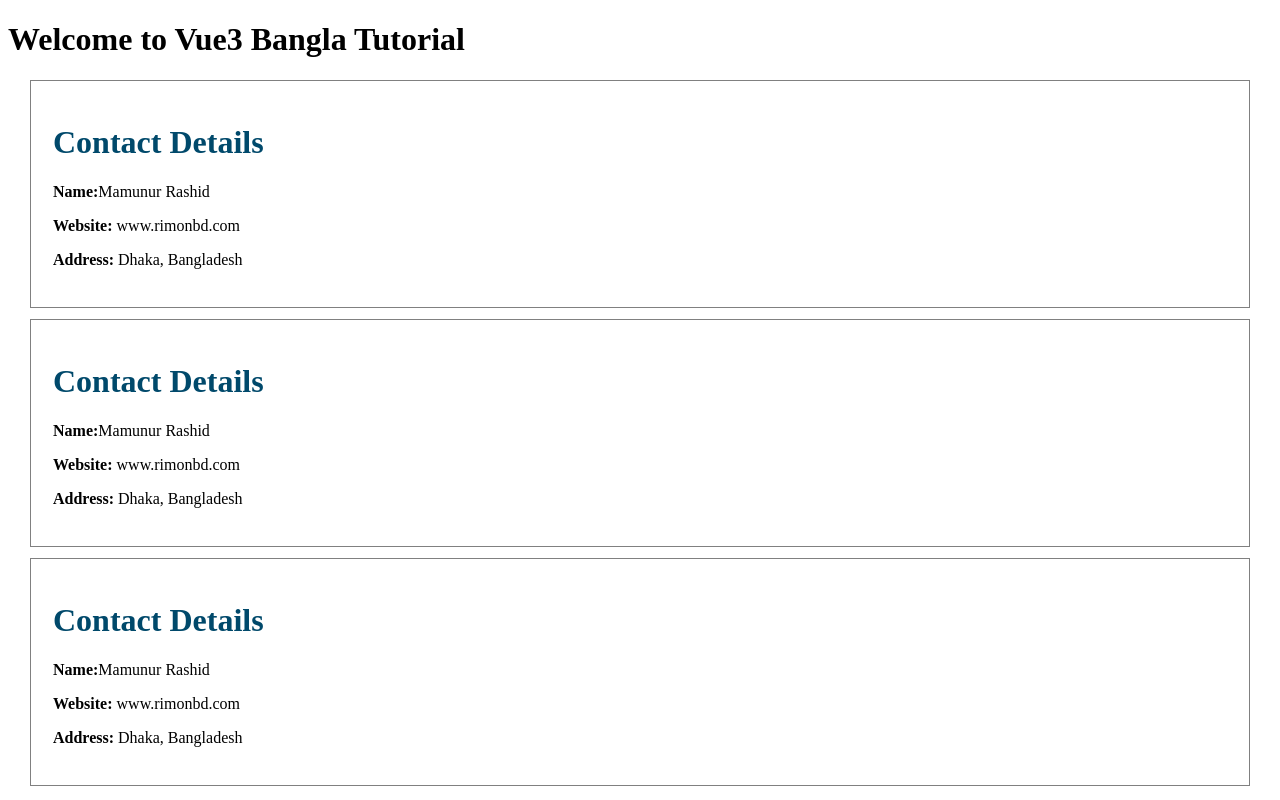
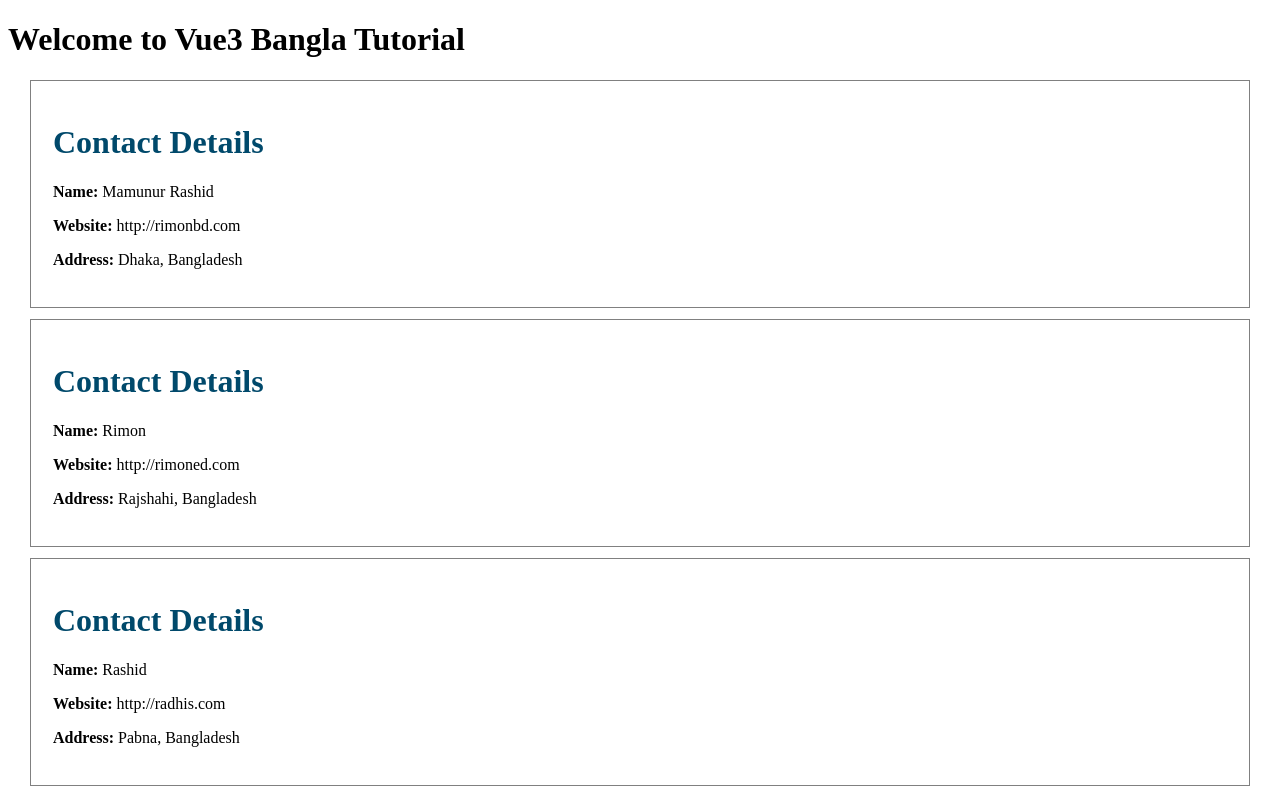
Before and after one commit to rimonmath/vue3-bangla, a Vue app: page / in a window 1280 px wide. Built offline with nearby package versions, Linux system fonts and the light colour scheme.

Commit message:
part33 done

```diff
--- a/src/App.vue
+++ b/src/App.vue
@@ -1,8 +1,13 @@
 <template>
   <div>
     <h1>{{ msg }}</h1>
-    <contact-details></contact-details> <contact-details></contact-details>
-    <contact-details></contact-details>
+    <contact-details
+      v-for="contact in contacts"
+      :key="contact.name"
+      :name="contact.name"
+      :website-address="contact.website"
+      :address="contact.address"
+    ></contact-details>
   </div>
 </template>
 
@@ -12,7 +17,25 @@ import ContactDetails from "./ContactDetails.vue";
 export default {
   data() {
     return {
-      msg: "Welcome to Vue3 Bangla Tutorial"
+      msg: "Welcome to Vue3 Bangla Tutorial",
+
+      contacts: [
+        {
+          name: "Mamunur Rashid",
+          website: "http://rimonbd.com",
+          address: "Dhaka, Bangladesh"
+        },
+        {
+          name: "Rimon",
+          website: "http://rimoned.com",
+          address: "Rajshahi, Bangladesh"
+        },
+        {
+          name: "Rashid",
+          website: "http://radhis.com",
+          address: "Pabna, Bangladesh"
+        }
+      ]
     };
   },
   components: {
--- a/src/ContactDetails.vue
+++ b/src/ContactDetails.vue
@@ -1,18 +1,30 @@
 <template>
   <div class="contact-details">
     <h1 class="contact-heading">Contact Details</h1>
-    <p><strong> Name:</strong>{{ name }}</p>
-    <p><strong> Website:</strong> www.rimonbd.com</p>
-    <p><strong> Address:</strong> Dhaka, Bangladesh</p>
+    <p><strong> Name: </strong> {{ name }}</p>
+    <p><strong> Website: </strong> {{ websiteAddress }}</p>
+    <p><strong> Address: </strong> {{ address }}</p>
   </div>
 </template>
 
 <script>
 export default {
+  props: {
+    name: {
+      type: String
+    },
+    websiteAddress: {
+      type: String,
+      required: false,
+      default: "http://yourwebsite.com"
+    },
+    address: {
+      type: String,
+      required: true
+    }
+  },
   data() {
-    return {
-      name: "Mamunur Rashid"
-    };
+    return {};
   }
 };
 </script>
--- a/src/main.js
+++ b/src/main.js
@@ -1,6 +1,6 @@
 import { createApp } from "vue";
 import App from "./App.vue";
-import ContactDetails from "./ContactDetails.vue";
+// import ContactDetails from "./ContactDetails.vue";
 
 console.log(App);
 
@@ -8,6 +8,6 @@ console.log(App);
 
 var app = createApp(App);
 
-app.component("contact-details", ContactDetails);
+// app.component("contact-details", ContactDetails);
 
 app.mount("#app");
```
